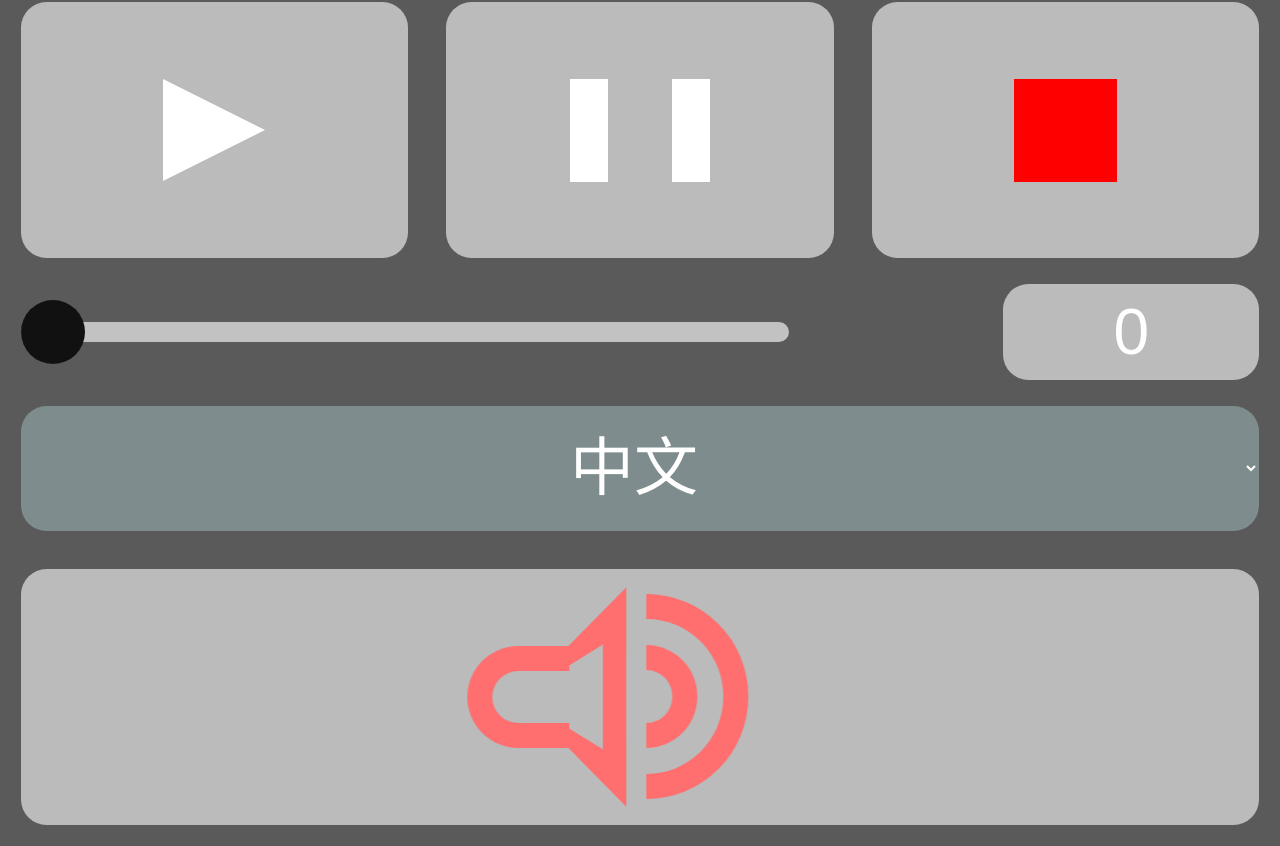
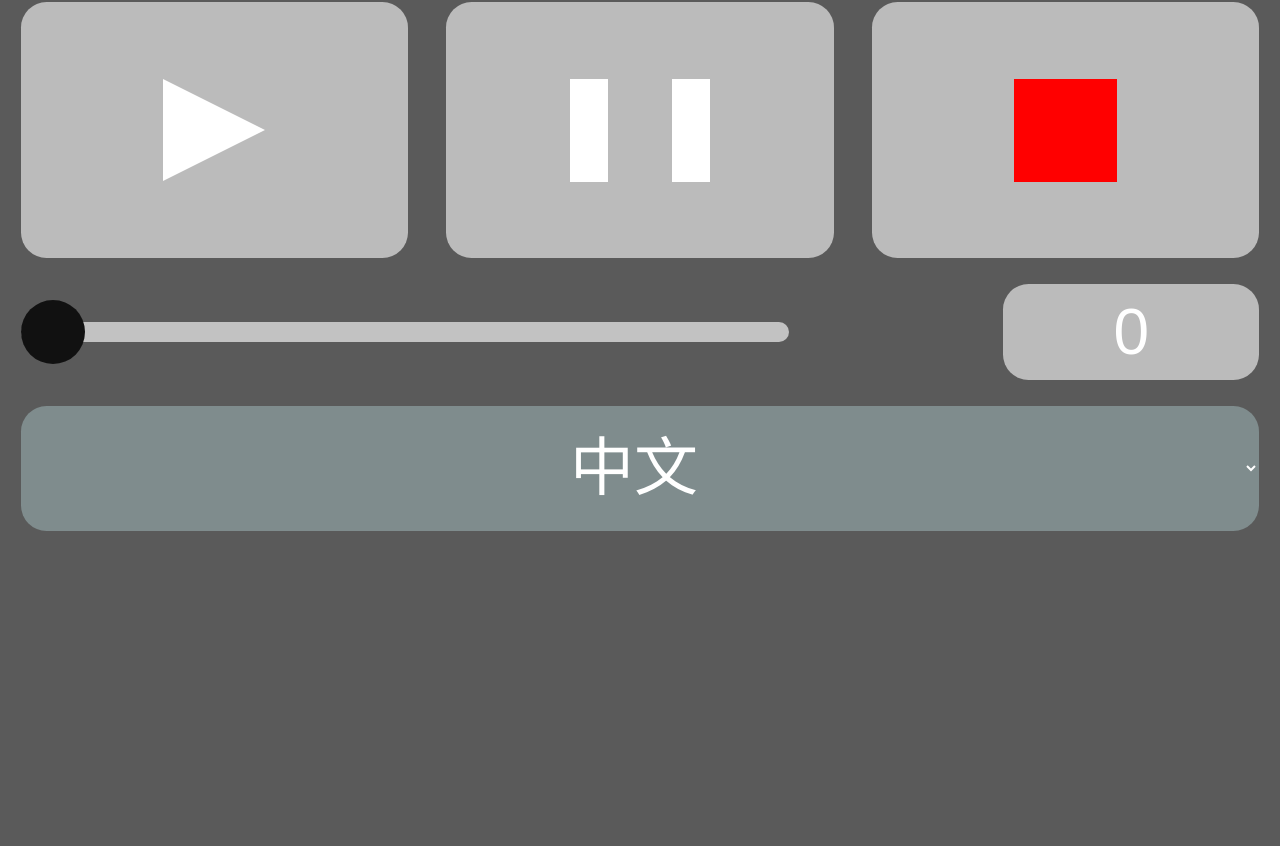
Before and after one commit to ShihShihDer/basketball-scoreboard, an Angular app: page / in a window 1280 px wide. Shown: the part 810-1656 px from the top of the page. After the commit the page ends 1349 px from the top, so only its background shows below. Built offline with nearby package versions, Linux system fonts and the light colour scheme.

Commit message:
Remove BuzzerComponent and its related files

```diff
--- a/src/app/app.component.html
+++ b/src/app/app.component.html
@@ -2,7 +2,6 @@
 
 <app-scoreboard></app-scoreboard>
 <app-timer></app-timer>
-<app-buzzer></app-buzzer>
 
 <!-- * * * * * * * * * * * * * * * * * * * * * * * * * * * * * * * * -->
 
--- a/src/app/app.component.ts
+++ b/src/app/app.component.ts
@@ -2,14 +2,13 @@ import { Component } from '@angular/core';
 import { RouterOutlet } from '@angular/router';
 import { ScoreboardComponent } from "./scoreboard/scoreboard.component";
 import { TimerComponent } from "./timer/timer.component";
-import { BuzzerComponent } from "./buzzer/buzzer.component";
 
 @Component({
     selector: 'app-root',
     standalone: true,
     templateUrl: './app.component.html',
     styleUrl: './app.component.scss',
-    imports: [RouterOutlet, ScoreboardComponent, TimerComponent, BuzzerComponent]
+    imports: [RouterOutlet, ScoreboardComponent, TimerComponent]
 })
 export class AppComponent {
   title = 'basketball-scoreboard';
--- a/src/app/buzzer/buzzer.component.html
+++ /dev/null
@@ -1,5 +0,0 @@
-<div class="buzzer">
-  <button class="buzzer-btn" (click)="playBuzzer()">
-      <span class="gg-volume"></span>
-  </button>
-</div>
--- a/src/app/buzzer/buzzer.component.scss
+++ /dev/null
@@ -1,58 +0,0 @@
-.buzzer {
-    display: flex;
-    width: 100%;
-
-    button.buzzer-btn {
-        background-color: #BBBBBB; // 重置按钮背景色
-        width: 100%; // 按钮宽度
-        height: 20vw; // 按钮高度
-        color: rgb(255, 111, 111);
-        border-radius: 2vw;
-        border: none;
-        margin: 3vw 1vw 1vw 1vw; // 顶部外边距
-
-        .gg-volume {
-            box-sizing: border-box;
-            position: relative;
-            display: block;
-            transform: scale(var(--ggs, 1));
-            width: 8vw;
-            height: 8vw;
-            border: 2vw solid;
-            border-right: 0;
-            perspective: 12vw;
-            border-top-left-radius: 4vw;
-            border-bottom-left-radius: 4vw;
-            transform: translate(430% , 0);
-
-            &::after,
-            &::before {
-                content: "";
-                display: block;
-                box-sizing: border-box;
-                position: absolute;
-            }
-
-            &::before {
-                left: 2vw;
-                transform: rotateY(-90deg);
-                width: 10vw;
-                height: 10vw;
-                border: 2vw solid;
-                border-left: 0;
-                top: -3vw;
-            }
-
-            &::after {
-                width: 8vw;
-                height: 16vw;
-                border: 6vw double;
-                border-left: 0;
-                border-top-right-radius: 100vw;
-                border-bottom-right-radius: 100vw;
-                right: -14vw;
-                top: -6vw;
-            }
-        }
-    }
-}
--- a/src/app/buzzer/buzzer.component.ts
+++ /dev/null
@@ -1,23 +0,0 @@
-import { Component } from '@angular/core';
-import { CommonModule } from '@angular/common';
-
-@Component({
-  selector: 'app-buzzer',
-  standalone: true,
-  imports: [CommonModule],
-  templateUrl: './buzzer.component.html',
-  styleUrl: './buzzer.component.scss'
-})
-export class BuzzerComponent {
-  audio: HTMLAudioElement = new Audio();
-
-  ngOnInit() {
-    this.audio = new Audio('./assets/sounds/buzzer.mp3');
-    this.audio = new Audio('./assets/sounds/buzzer.mp3');
-  }
-
-  playBuzzer() {
-    this.audio.play();
-  }
-
-}
```
Also changed, not shown: 1 other file (tests, documents, lock files or other folders).
